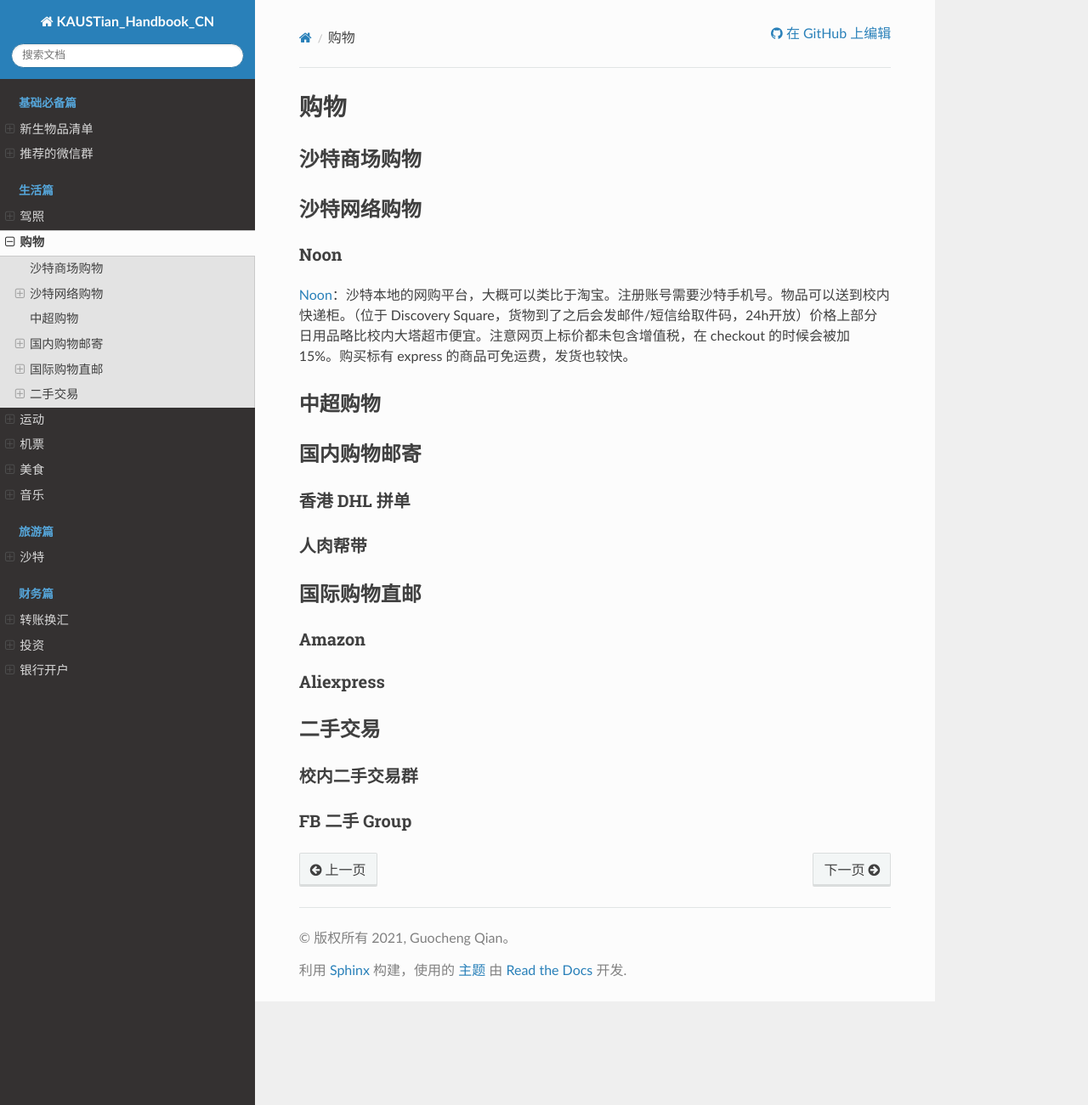
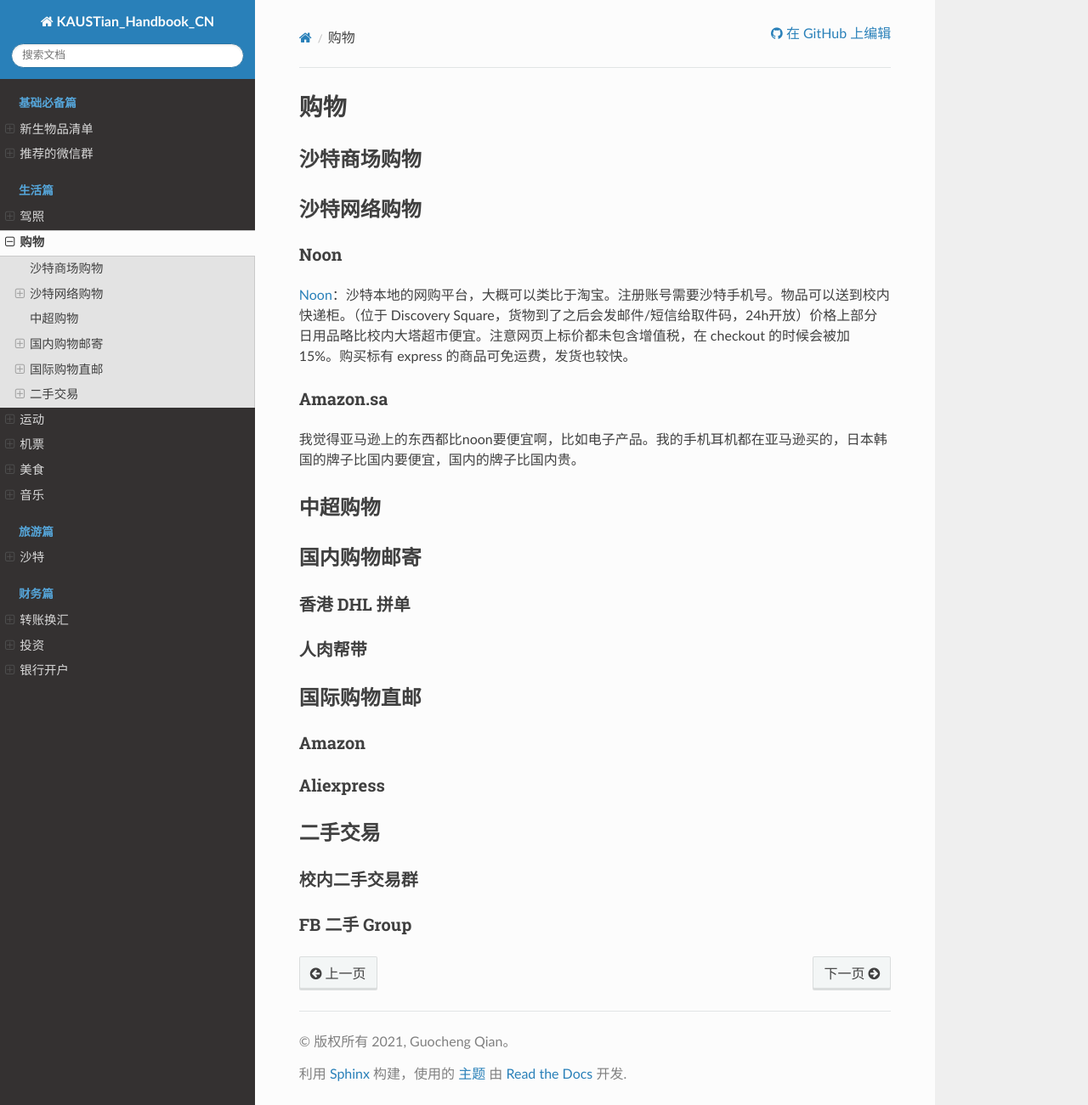
Before and after one commit to guochengqian/KAUSTian_Handbook_CN, a Sphinx documentation site: the page built from docs/content/life/shopping.rst, in a window 1280 px wide and 1301 px high. Shown: the whole window at 85% size. Built offline with Sphinx 7.4.7 and the Read the Docs theme 2.0.0, drawn with Linux system fonts in a browser that asks for light colours.

Commit message:
Add amazon.sa

```diff
--- a/docs/content/life/shopping.rst
+++ b/docs/content/life/shopping.rst
@@ -15,6 +15,11 @@
 Noon
 ^^^^^^^^^^^
 `Noon <https://www.noon.com/saudi-en/>`_：沙特本地的网购平台，大概可以类比于淘宝。注册账号需要沙特手机号。物品可以送到校内快递柜。（位于 Discovery Square，货物到了之后会发邮件/短信给取件码，24h开放）价格上部分日用品略比校内大塔超市便宜。注意网页上标价都未包含增值税，在 checkout 的时候会被加 15%。购买标有 express 的商品可免运费，发货也较快。
+
+
+Amazon.sa
+^^^^^^^^^^^
+我觉得亚马逊上的东西都比noon要便宜啊，比如电子产品。我的手机耳机都在亚马逊买的，日本韩国的牌子比国内要便宜，国内的牌子比国内贵。
 
 中超购物
 ---------
```
